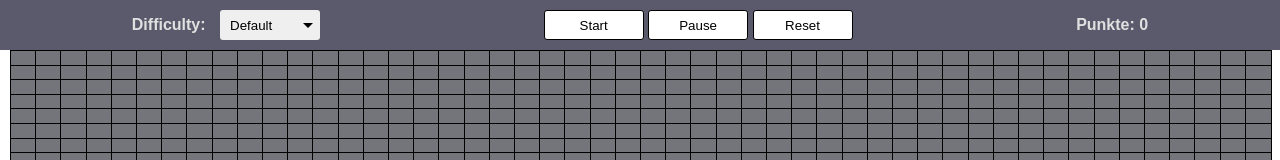
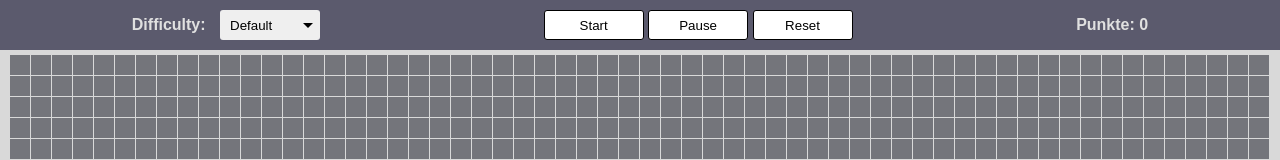
Before and after one commit to aroelleke/SnakeGame, a website with bundled scripts: page index.html in a window 1280 px wide. Shown: the top 160 px of the page. Built offline with nearby package versions, Linux system fonts and the light colour scheme.

Commit message:
fixed game tile generation

```diff
--- a/js/initialize.js
+++ b/js/initialize.js
@@ -10,8 +10,18 @@ function initialize() {
 
     var gameContainer = document.getElementById("gameContainer")
 
-    for (let index = 0; index < 50; index++) {
-        for (let index2 = 0; index2 < 50; index2++) {
+    var dimensions = getDimensions(gameContainer)
+
+    var amountX = Math.round(dimensions.width / 21)
+    var amountY = Math.round(dimensions.height / 21)
+    document.documentElement.style.setProperty("--game-tile-width", "20px")
+    document.documentElement.style.setProperty("--game-tile-height", "20px")
+    document.documentElement.style.setProperty("--game-tiles-amountY", amountY)
+    document.documentElement.style.setProperty("--game-tiles-amountX", amountX)
+
+
+    for (let index = 0; index < amountX; index++) {
+        for (let index2 = 0; index2 < amountY; index2++) {
             gameContainer.appendChild(createTileElement(index2, index))
         }
     }
--- a/style.css
+++ b/style.css
@@ -1,11 +1,14 @@
 :root {
+    --backgroundColor: hsl(0, 0%, 85%);
     --button-background: hsl(0, 0%, 100%);
     --button-background-hover: hsl(240, 29%, 83%);
     --config-background: hsl(246, 10%, 39%);
     --config-textColor: hsl(0, 0%, 88%);
+    --game-tiles-amountY: 0;
+    --game-tiles-amountX: 0;
     --game-tile-color: hsl(230, 3%, 47%);
-    --game-tile-width: 100%;
-    --game-tile-height: 100%;
+    --game-tile-width: 20px;
+    --game-tile-height: 20px;
     --game-tile-borderWidth: 1px;
     --game-tile-borderColor: hsl(0, 0%, 0%);
     --game-snake-color: hsl(165, 61%, 51%);
@@ -13,6 +16,7 @@
 
 body {
     margin: 0;
+    background-color: var(--backgroundColor);
 }
 
 select {
@@ -83,16 +87,17 @@ button:hover:enabled {
 #gameContainer {
     height: calc(100vh - 70px);
     width: calc(100vw - 20px);
+    margin-top: 5px;
     margin-left: 50%;
     transform: translateX(-50%);
     display: grid;
-    grid-template-columns: repeat(50, 1fr);
-    grid-template-rows: repeat(50, 1fr);
+    grid-template-columns: repeat(var(--game-tiles-amountX), var(--game-tile-width));
+    grid-template-rows: repeat(var(--game-tiles-amountY), var(--game-tile-height));
+    grid-gap: 1px;
 }
 
 .gameTile {
     width: var(--game-tile-width);
     height: var(--game-tile-height);
     background-color: var(--game-tile-color);
-    border: var(--game-tile-borderWidth) var(--game-tile-borderColor) solid;
 }
```
